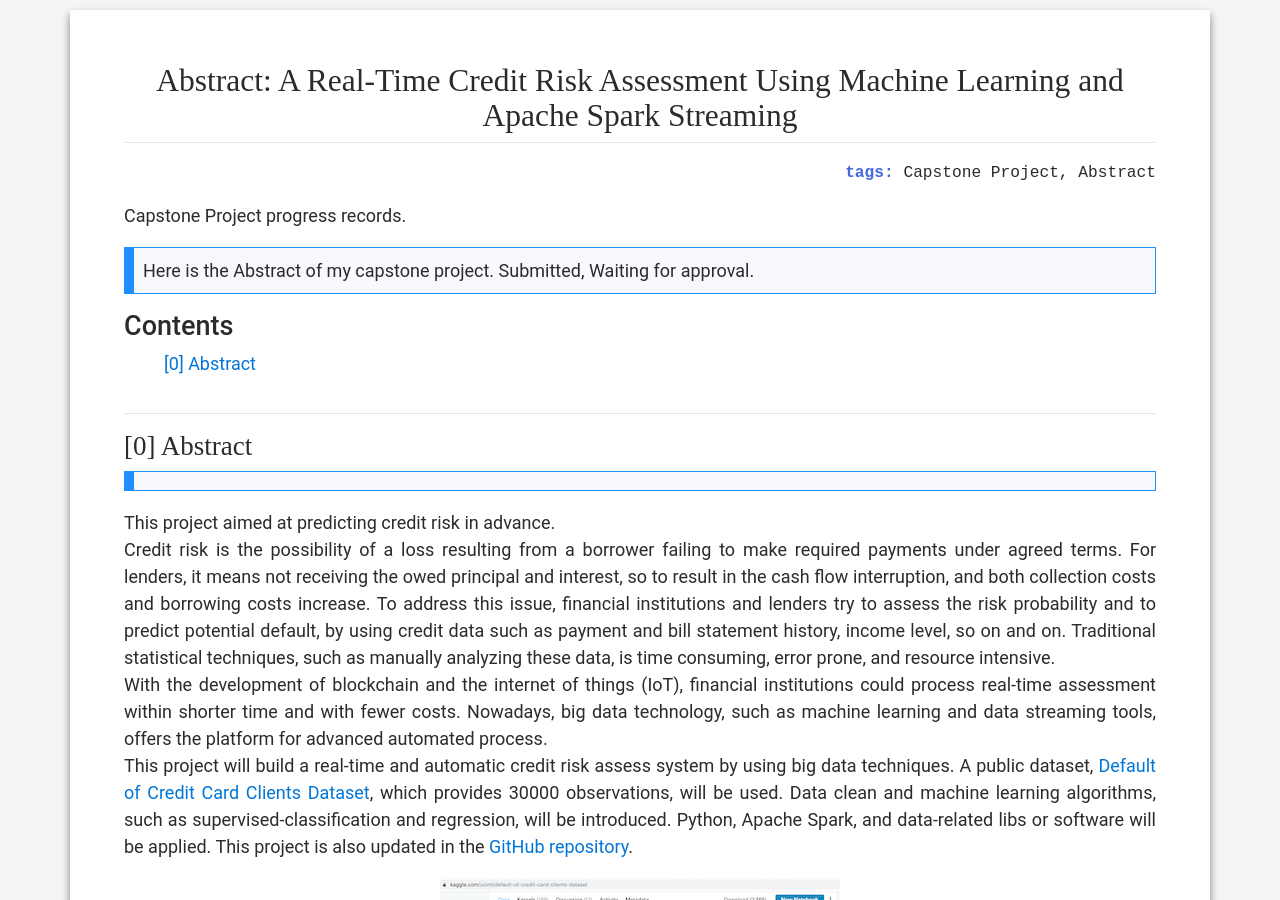
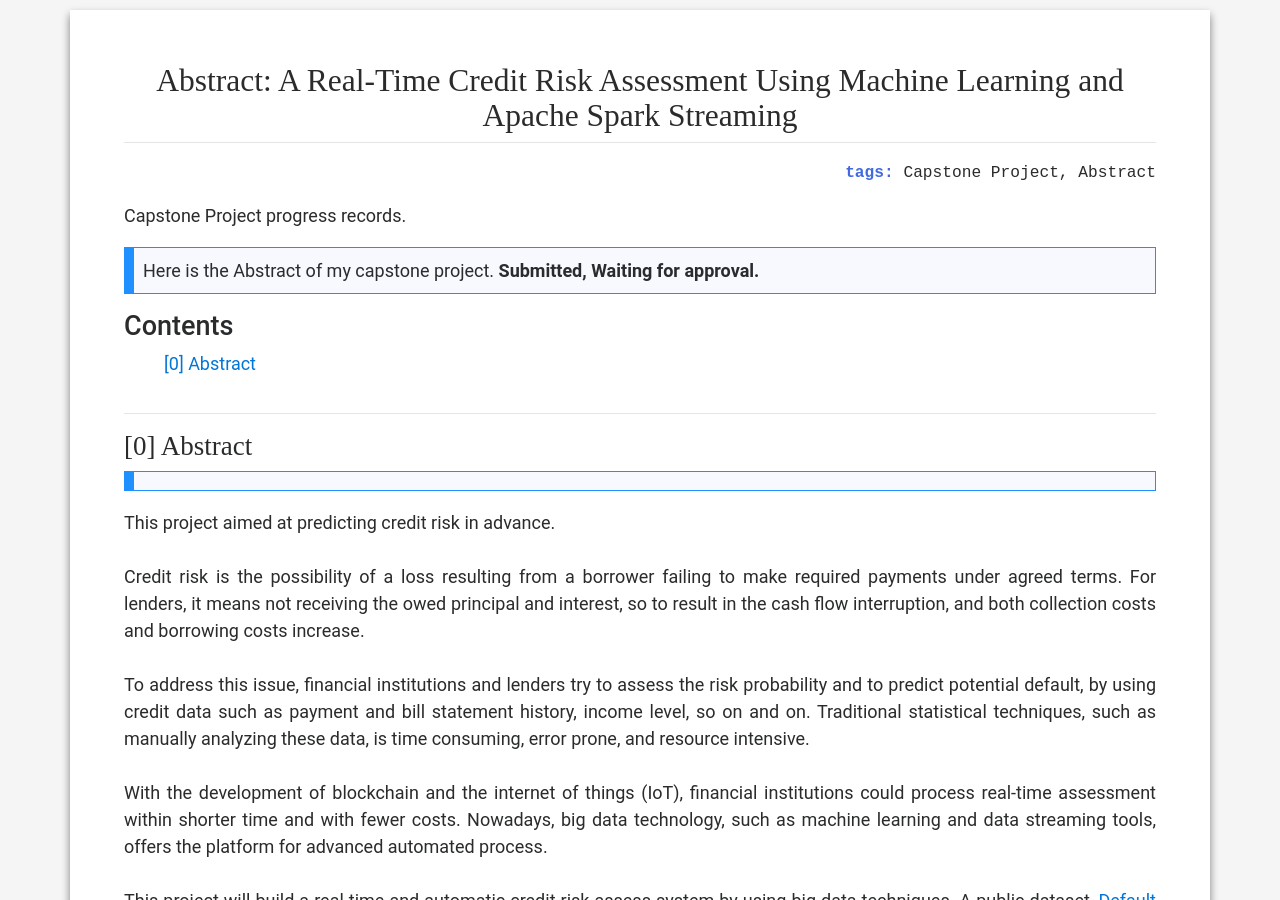
Before and after one commit to SherylGit/capstoneprojest_subhost, a Jekyll site: the page built from _posts/2019-09-23-capstone-abstract.md, in a window 1280 px wide and 900 px high, scrolled down 226 px. Built offline with Jekyll 4.4.1, drawn with Linux system fonts in a browser that asks for light colours; nearby versions of some CDN libraries.

Commit message:
re format

```diff
--- a/_posts/2019-09-23-capstone-abstract.md
+++ b/_posts/2019-09-23-capstone-abstract.md
@@ -11,7 +11,7 @@ Capstone Project progress records.
 <!--more-->
 
 <blockquote class="tip">
-Here is the Abstract of my capstone project. Submitted, Waiting for approval.
+    Here is the Abstract of my capstone project. <strong>Submitted, Waiting for approval.</strong>
 </blockquote>
 
 <div class="list-of-contents">
@@ -23,11 +23,11 @@ Here is the Abstract of my capstone project. Submitted, Waiting for approval.
 <h4 class="header" id="ucsdeeg">Abstract</h4>
 <blockquote class="tip">
 </blockquote>
-This project aimed at predicting credit risk in advance. <br/>
-Credit risk is the possibility of a loss resulting from a borrower failing to make required payments under agreed terms. For lenders, it means not receiving the owed principal and interest, so to result in the cash flow interruption, and both collection costs and borrowing costs increase.
-To address this issue, financial institutions and lenders try to assess the risk probability and to predict potential default, by using credit data such as payment and bill statement history, income level, so on and on. Traditional statistical techniques, such as manually analyzing these data, is time consuming, error prone, and resource intensive. <br/>
-With the development of blockchain and the internet of things (IoT), financial institutions could process real-time assessment within shorter time and with fewer costs. Nowadays, big data technology, such as machine learning and data streaming tools, offers the platform for advanced automated process. <br/>
-This project will build a real-time and automatic credit risk assess system by using big data techniques. A public dataset, <a href="https://www.kaggle.com/uciml/default-of-credit-card-clients-dataset">Default of Credit Card Clients Dataset</a>, which provides 30000 observations, will be used. Data clean and machine learning algorithms, such as supervised-classification and regression, will be introduced. Python, Apache Spark, and data-related libs or software will be applied. This project is also updated in the <a href="https://sherylgit.github.io">GitHub repository</a>.<br/>
+This project aimed at predicting credit risk in advance. <br/><br/>
+Credit risk is the possibility of a loss resulting from a borrower failing to make required payments under agreed terms. For lenders, it means not receiving the owed principal and interest, so to result in the cash flow interruption, and both collection costs and borrowing costs increase. <br/><br/>
+To address this issue, financial institutions and lenders try to assess the risk probability and to predict potential default, by using credit data such as payment and bill statement history, income level, so on and on. Traditional statistical techniques, such as manually analyzing these data, is time consuming, error prone, and resource intensive. <br/><br/>
+With the development of blockchain and the internet of things (IoT), financial institutions could process real-time assessment within shorter time and with fewer costs. Nowadays, big data technology, such as machine learning and data streaming tools, offers the platform for advanced automated process. <br/><br/>
+This project will build a real-time and automatic credit risk assess system by using big data techniques. A public dataset, <a href="https://www.kaggle.com/uciml/default-of-credit-card-clients-dataset">Default of Credit Card Clients Dataset</a>, which provides 30000 observations, will be used. Data clean and machine learning algorithms, such as supervised-classification and regression, will be introduced. Python, Apache Spark, and data-related libs or software will be applied. This project is also updated in the <a href="https://sherylgit.github.io">GitHub repository</a>.<br/><br/>
 
 
 
```
